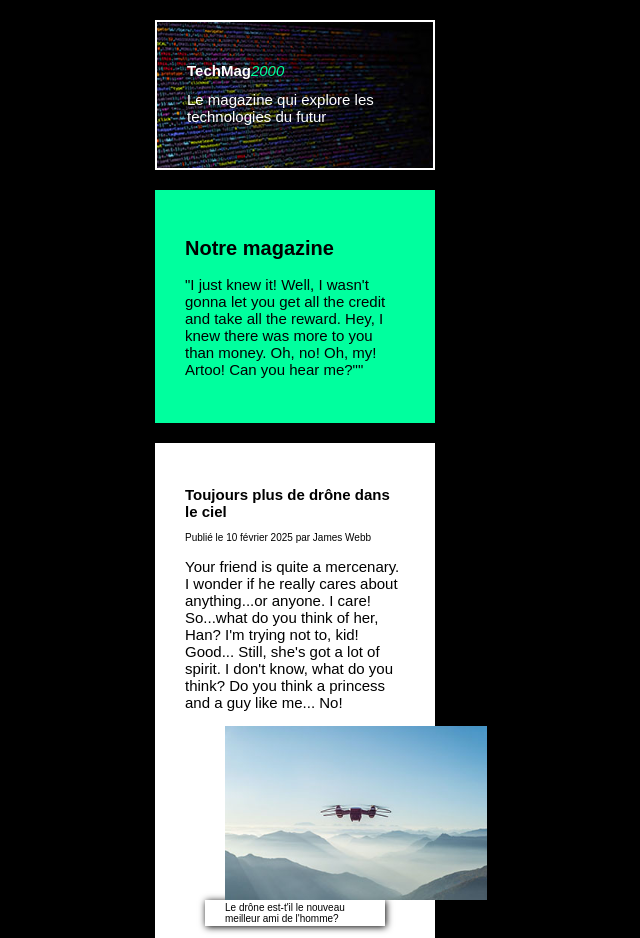
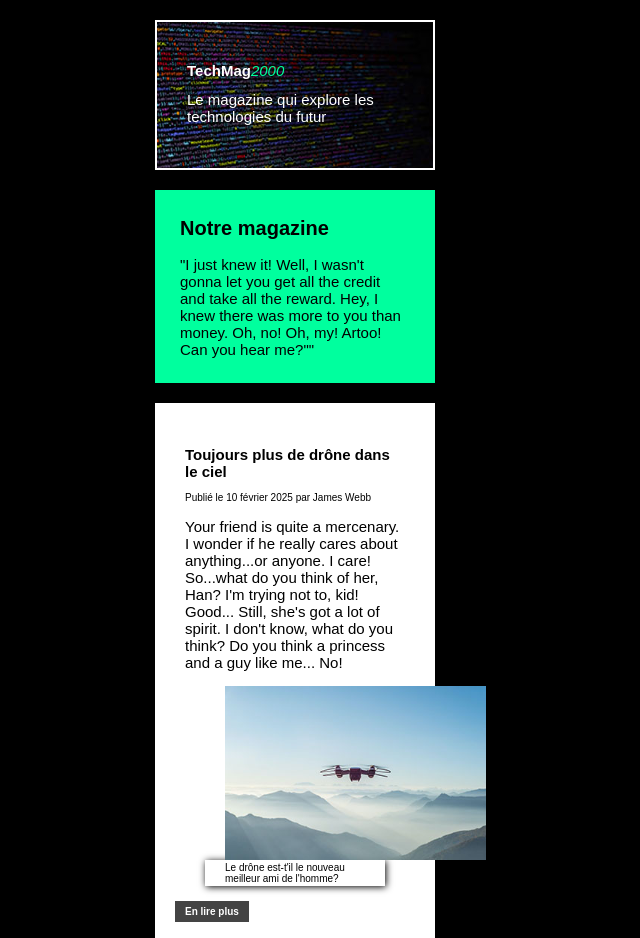
Before and after one commit to gilloncamille/14-TECHMAG, a plain HTML site: page index.html in a window 1280 px wide. Shown: the top 938 px of the page, without its empty margins (345-985 px from the left). Drawn offline with Linux system fonts and the light colour scheme.

Commit message:
code derniere finalisation

```diff
--- a/css/style.css
+++ b/css/style.css
@@ -16,7 +16,7 @@ body {
 div{
   font-size:15px;
   margin: 20px;
-  padding: 30px;
+  padding: 10px 30px 10px 25px;
   background-color: #00ff9e;
 }
 div p {
@@ -70,8 +70,8 @@ figcaption {
  margin-right: auto;
 }
 img {
-  width: 262px ;
   height: 174px;
+  max-width: 262px;;
 margin-left: auto;
 margin-right: auto;
 }
```
